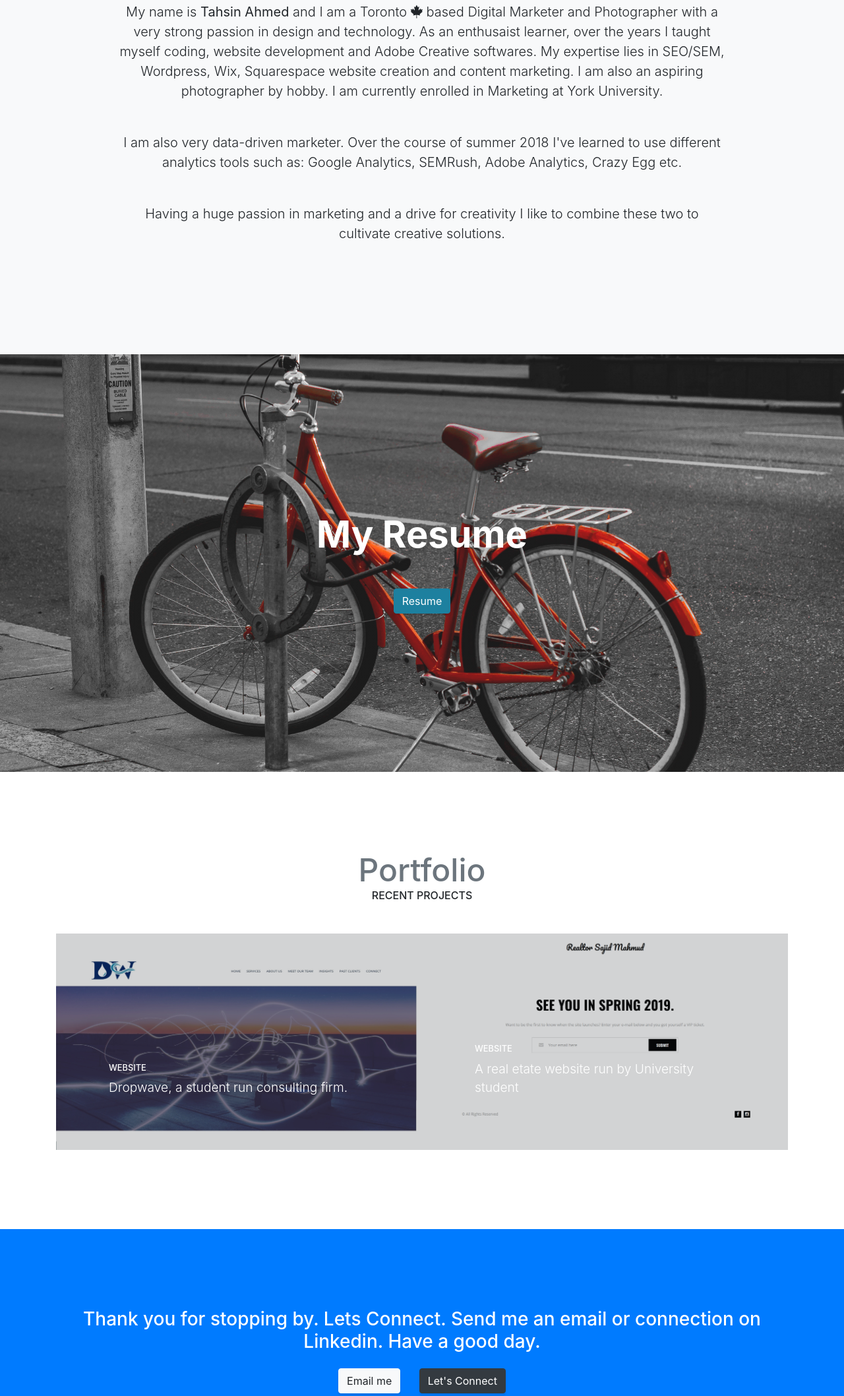
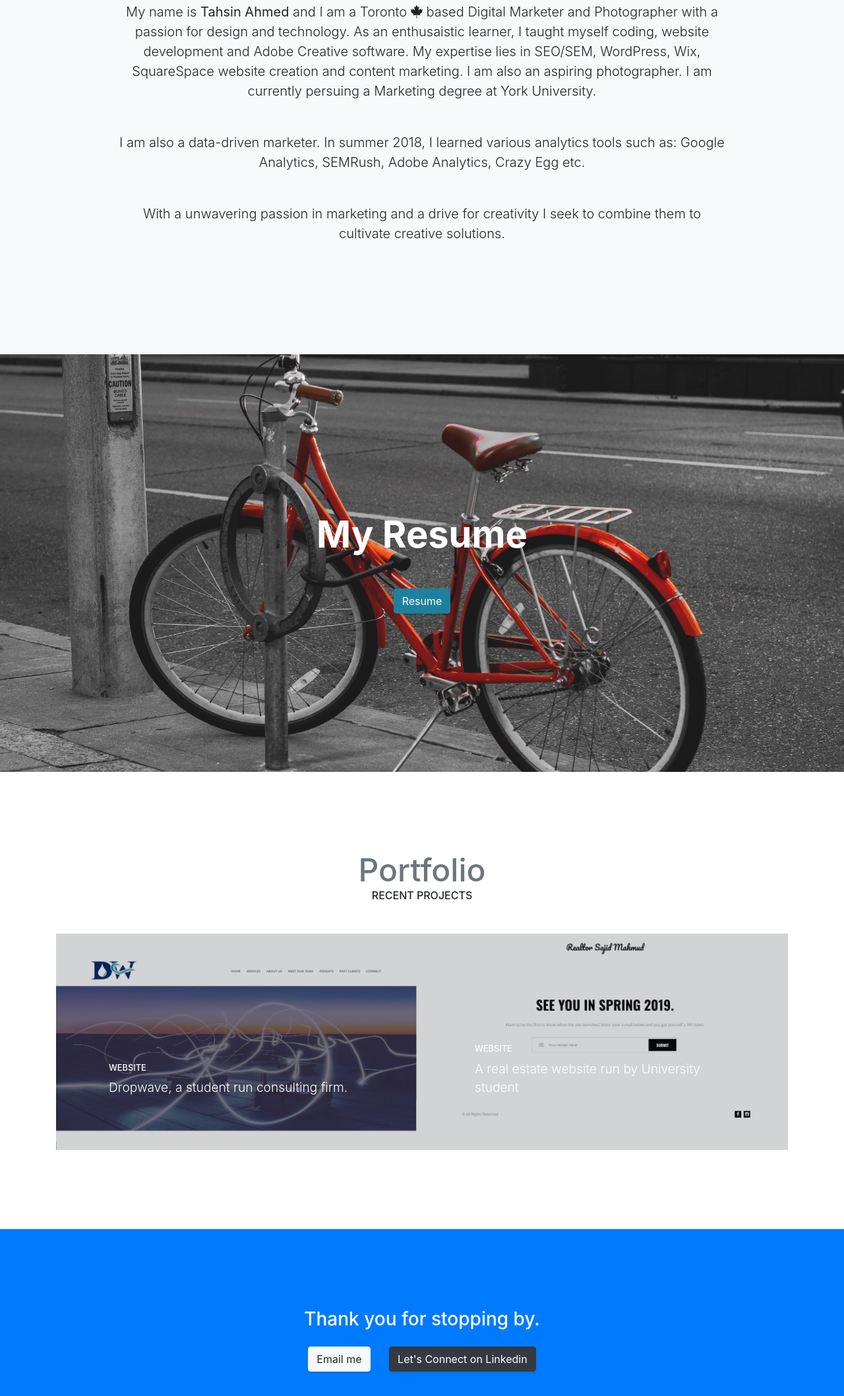
Before and after one commit to AhmedTahsin/AhmedTahsin.github.io, a website with bundled scripts: page index.html in a window 1280 px wide. Shown: the part 1431-3547 px from the top of the page at 66% size. Built offline with nearby package versions, Linux system fonts and the light colour scheme.

Commit message:
Update index.html

```diff
--- a/index.html
+++ b/index.html
@@ -91,9 +91,9 @@
         <div class="col-lg-10 mx-auto">
         <img class="my-image" src="img/my-image.jpg" width:"200" height: "139">
           <h1 class="mb-2">HELLO</h1>
-          <p class="lead mb-5">My name is <b>Tahsin Ahmed</b> and I am a Toronto <i class="fab fa-canadian-maple-leaf"></i> based Digital Marketer and Photographer with a very strong passion in design and technology. As an enthusaist learner, over the years I taught myself coding, website development and Adobe Creative softwares. My expertise lies in SEO/SEM, Wordpress, Wix, Squarespace website creation and content marketing. I am also an aspiring photographer by hobby. I am currently enrolled in Marketing at York University.</p>
-          <p class="lead mb-5">I am also very data-driven marketer. Over the course of summer 2018 I've learned to use different analytics tools such as: Google Analytics, SEMRush, Adobe Analytics, Crazy Egg etc. </p>
-            <p class="lead mb-5">Having a huge passion in marketing and a drive for creativity I like to combine these two to cultivate creative solutions.</p>
+          <p class="lead mb-5">My name is <b>Tahsin Ahmed</b> and I am a Toronto <i class="fab fa-canadian-maple-leaf"></i> based Digital Marketer and Photographer with a passion for design and technology. As an enthusaistic learner, I taught myself coding, website development and Adobe Creative software. My expertise lies in SEO/SEM, WordPress, Wix, SquareSpace website creation and content marketing. I am also an aspiring photographer. I am currently persuing a Marketing degree at York University.</p>
+          <p class="lead mb-5">I am also a data-driven marketer. In summer 2018, I learned various analytics tools such as: Google Analytics, SEMRush, Adobe Analytics, Crazy Egg etc. </p>
+            <p class="lead mb-5">With a unwavering passion in marketing and a drive for creativity I seek to combine them to cultivate creative solutions.</p>
         </div>
       </div>
     </div>
@@ -133,7 +133,7 @@
             <span class="caption">
               <span class="caption-content">
                 <h2>Website</h2>
-                <p class="mb-0">A real etate website run by University student</p>
+                <p class="mb-0">A real estate website run by University student</p>
               </span>
             </span>
             <img class="img-fluid" src="img/My-portfolio-2.jpg" alt="my portfolio">
@@ -146,9 +146,9 @@
   <!-- Call to Action -->
   <section class="content-section bg-primary text-white">
     <div class="container text-center">
-      <h3 class="mb-4">Thank you for stopping by. Lets Connect. Send me an email or connection on Linkedin. Have a good day.</h3>
+      <h3 class="mb-4">Thank you for stopping by.</h3>
       <a href="mailto:tahsin.ahmed9256@hotmail.com" class="btn btn-xl btn-light mr-4">Email me</a>
-      <a href="https://www.linkedin.com/in/tahsin-ahmed/" class="btn btn-xl btn-dark">Let's Connect</a>
+      <a href="https://www.linkedin.com/in/tahsin-ahmed/" class="btn btn-xl btn-dark">Let's Connect on Linkedin</a>
     </div>
   </section>
 
```
